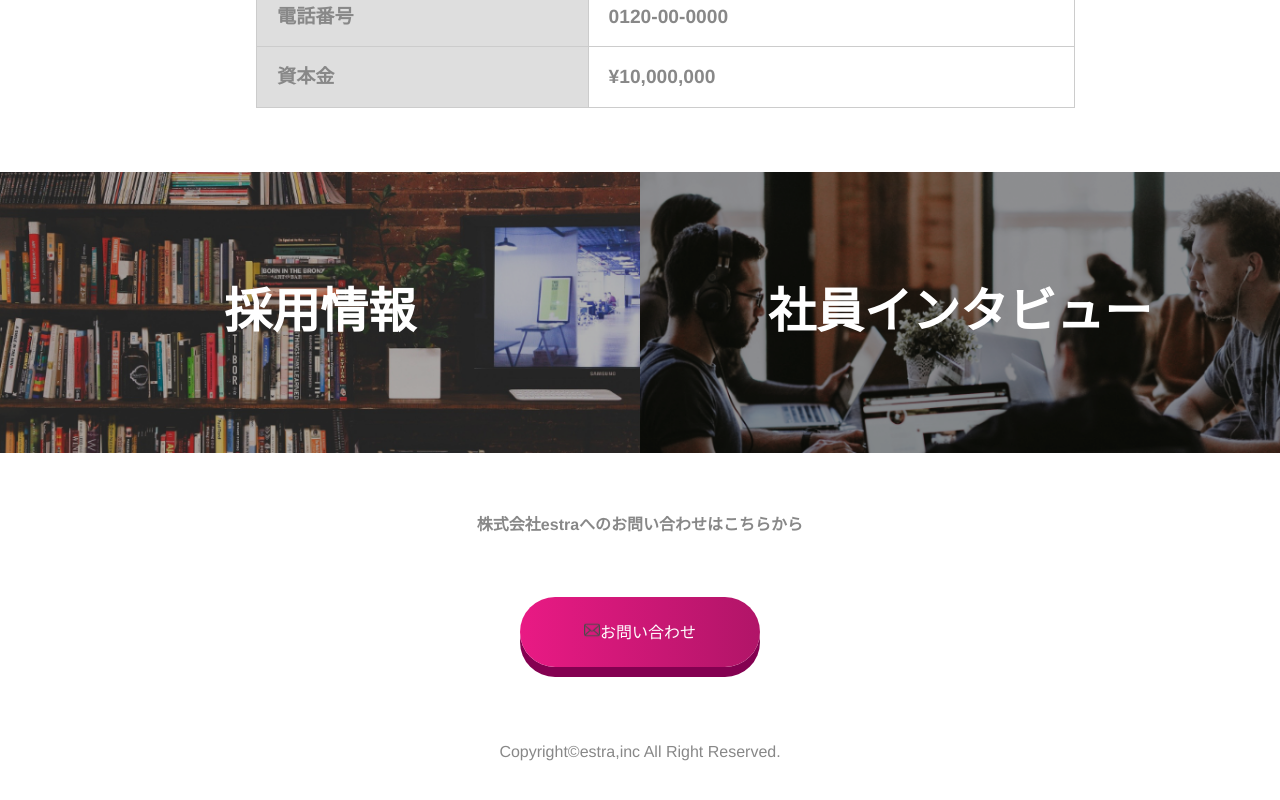
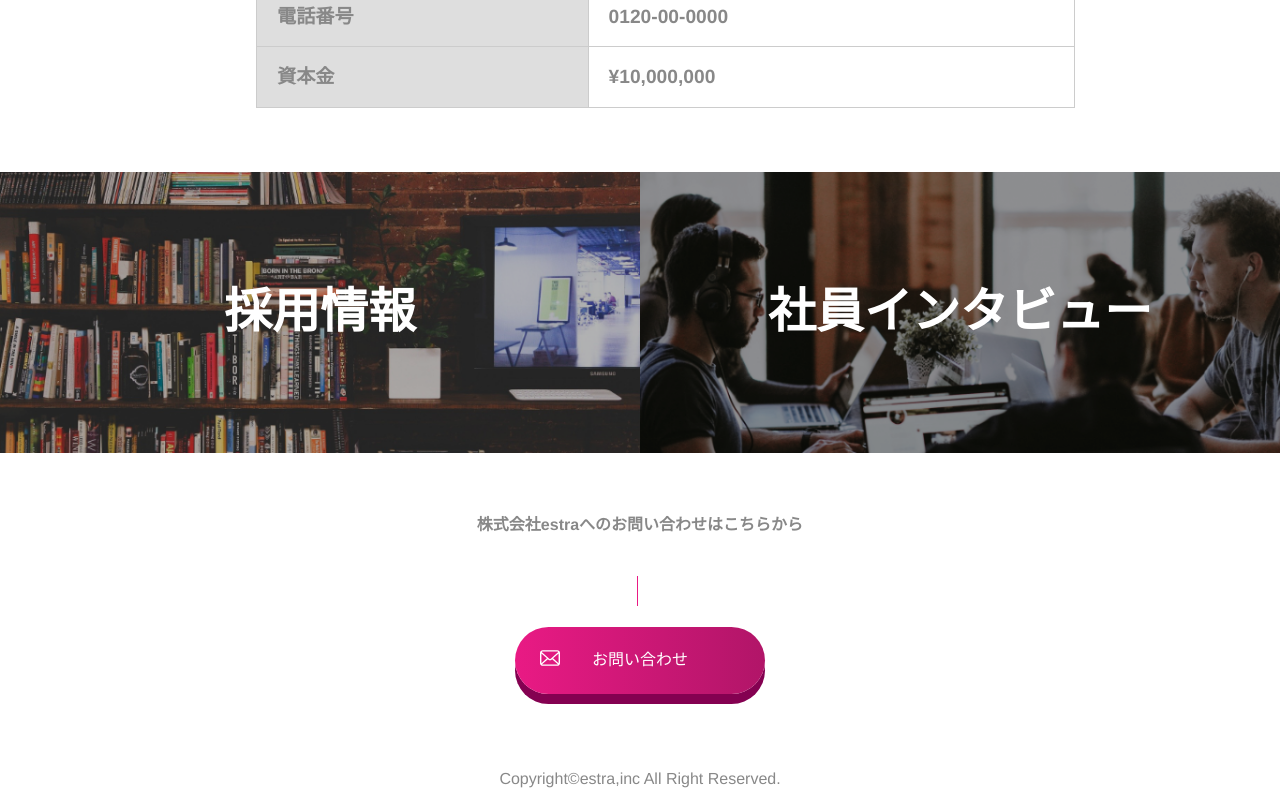
Before and after one commit to ewnewnewn/20230319_okamotodaiki_lp, a plain HTML site: page index.html in a window 1280 px wide. Shown: the part 3216-4016 px from the top of the page. Before the commit the page ends 3989 px from the top, so only its background shows below. Drawn offline with Linux system fonts and the light colour scheme; a web font is replaced by a local one.

Commit message:
fix inquiry-bottom,footer-center-line

```diff
--- a/css/style.css
+++ b/css/style.css
@@ -341,19 +341,47 @@ table td{
     font-weight: bold;
     margin-bottom: 5%;
 }
+.footer__container-line{
+    position: relative;
+    height: 30px;
+    width: 50vw;
+}
+
+.footer__container-line::after{
+    position: absolute;
+    top: -70%;
+    left: 97%;
+    margin: 0 1rem;
+    content: "";
+    width: 0.5px;
+    /*--縦線の太さ(幅)--*/
+    height: 100%;
+    background-color: #E91A84;
+    /*--縦線の色--*/
+}
 
 .footer__container-inquiry-button{
+    position: relative;
     display: inline-block;
     color: #ffffff;
     width: fit-content;
     background:linear-gradient(90deg,#E91A84,#B11568) ;
     box-shadow:0px 10px 0px #840151;
     margin-bottom: 5%;
-    padding: 2% 5%;
+    padding: 2% 6%;
     border-radius: 90px;
 }
 .footer__container-inquiry-button::before{
-    content: url(../img/mail.png);
+    content:"";
+    position: absolute;
+    top: 32%;
+    left: 10%;
+    background: url(../img/mailicon.svg);
+    background-size: cover;
+    vertical-align: middle;
+    width: 20px;
+    height: 20px;
+    display: inline-block;
 }
 
 
--- a/index.html
+++ b/index.html
@@ -239,6 +239,7 @@
             </div>
             <div class="footer__container-inquiry">
                 <p class="footer__container-inquiry-text">株式会社estraへのお問い合わせはこちらから</p>
+                    <div class="footer__container-line"></div>
                 <p class="footer__container-inquiry-button">お問い合わせ</p>
             </div>
         </div>
```
